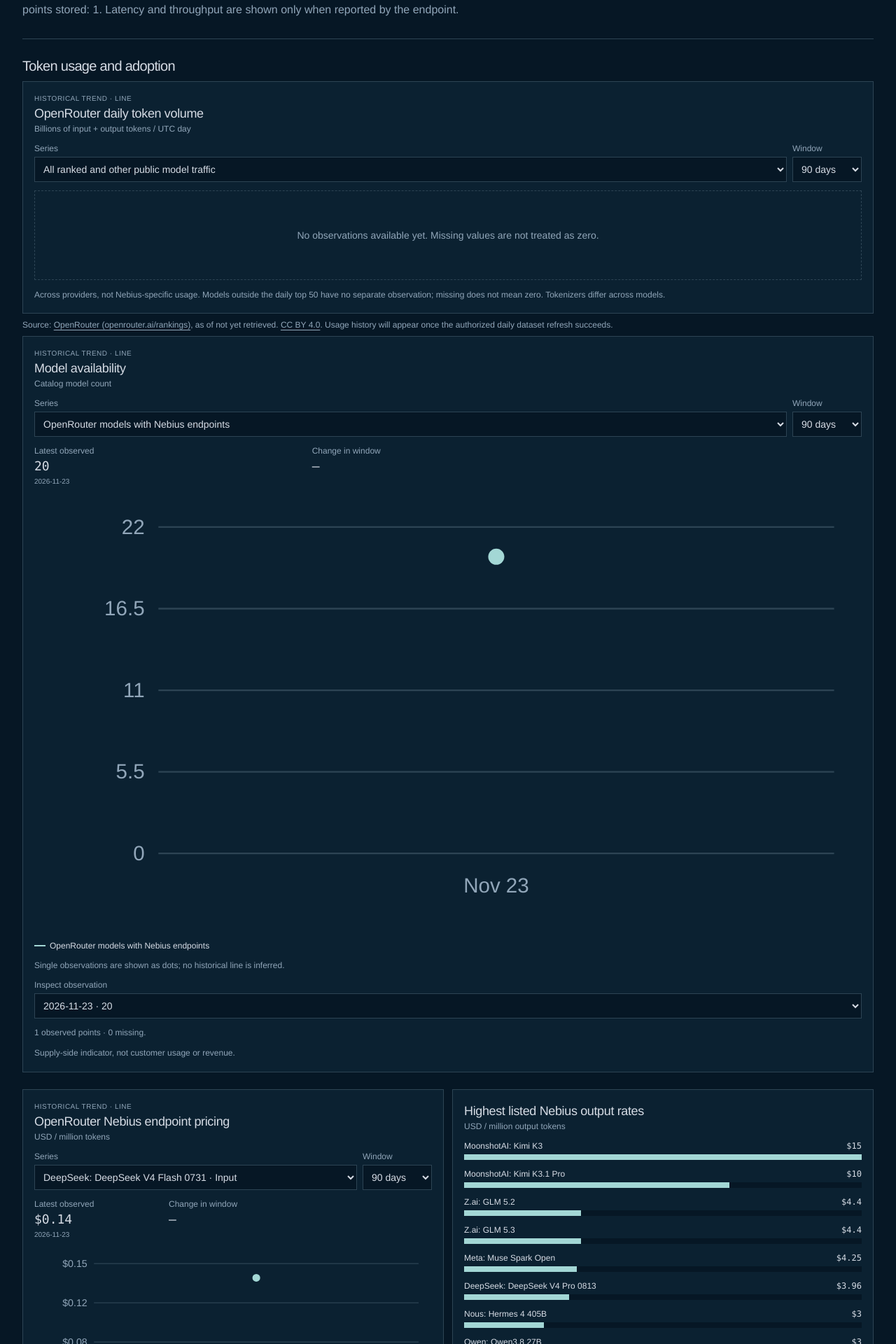
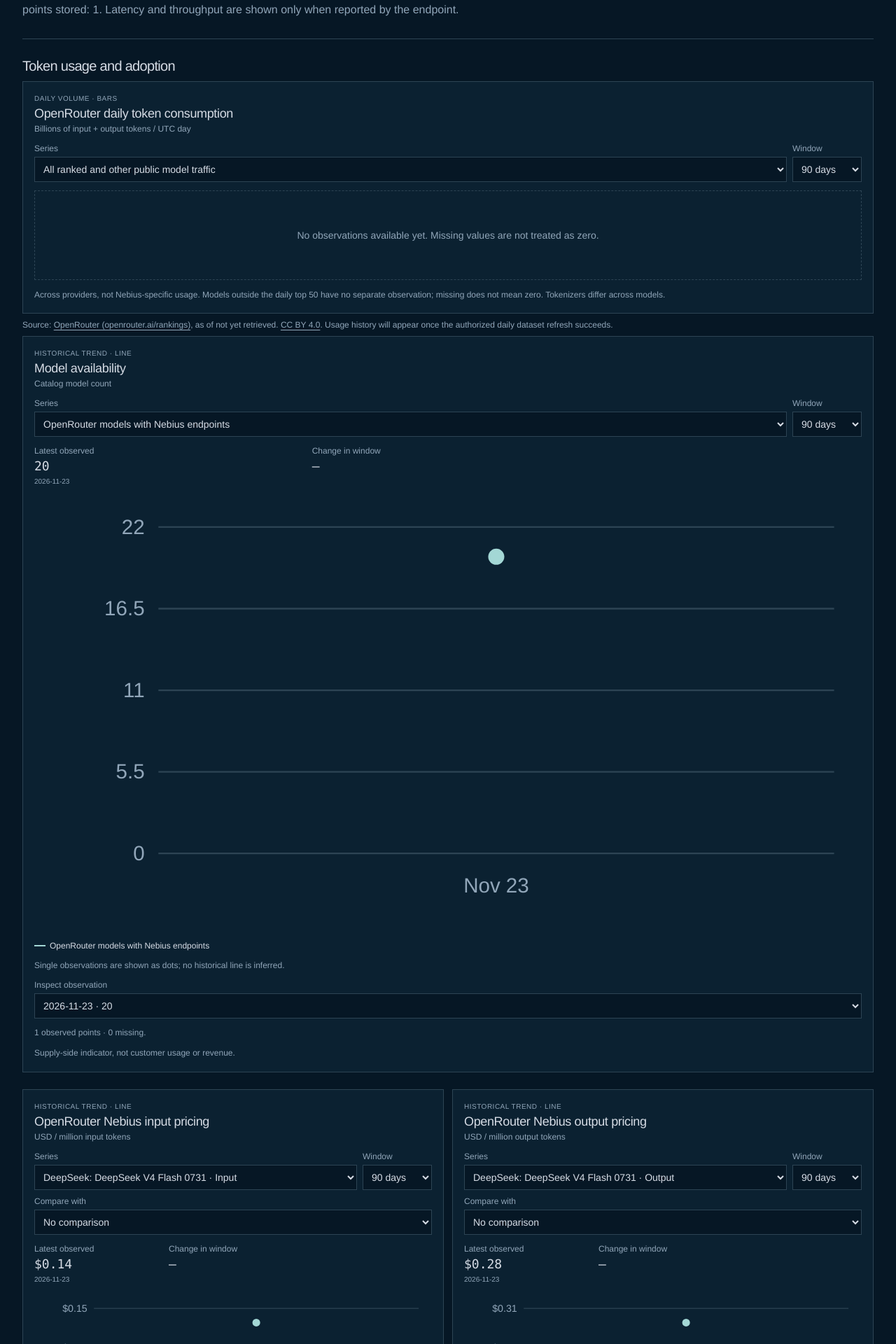
Before and after one commit to dfurry-boilermaker/nbismodel, a Next.js app: page /pricing/openrouter in a window 1280 px wide. Shown: the part 300-2220 px from the top of the page at 70% size. Built offline with nearby package versions, Linux system fonts and the light colour scheme.

Commit message:
Make price charts line-only and token consumption a daily bar chart

```diff
--- a/components/pricing-dashboard.tsx
+++ b/components/pricing-dashboard.tsx
@@ -1,5 +1,5 @@
-import {HistoryChart, PriceBars, type HistorySeries} from "@/components/pricing-charts";
-import {gpuHistory,gpuBars,tokenHistory,tokenBars,speedHistory,speedBars,routerHistory,routerBars,modelCountHistory} from "@/lib/pricing-history";
+import {HistoryChart, type HistorySeries} from "@/components/pricing-charts";
+import {gpuHistory,tokenHistory,speedHistory,routerHistory,modelCountHistory} from "@/lib/pricing-history";
 import usageJson from "@/data/pricing/openrouter-usage.json";
 
 type Usage = {asOf:string|null;days:{date:string;total:number;models:{id:string;tokens:number}[]}[]};
@@ -9,11 +9,24 @@ const series:HistorySeries[] = [{id:"all",label:"All ranked and other public mod
 
 export function UsageCharts(){
   return <section className="space-y-2"><h2 className="text-xl font-medium">Token usage and adoption</h2>
-    <HistoryChart title="OpenRouter daily token volume" series={series} unit="Billions of input + output tokens / UTC day" note="Across providers, not Nebius-specific usage. Models outside the daily top 50 have no separate observation; missing does not mean zero. Tokenizers differ across models."/>
+    <HistoryChart title="OpenRouter daily token consumption" kind="bar" series={series} unit="Billions of input + output tokens / UTC day" note="Across providers, not Nebius-specific usage. Models outside the daily top 50 have no separate observation; missing does not mean zero. Tokenizers differ across models."/>
     <p className="text-xs text-muted">Source: <a className="underline" href="https://openrouter.ai/rankings">OpenRouter (openrouter.ai/rankings)</a>, as of {usage.asOf??"not yet retrieved"}. <a className="underline" href="https://creativecommons.org/licenses/by/4.0/">CC BY 4.0</a>. {!usage.asOf && "Usage history will appear once the authorized daily dataset refresh succeeds."}</p>
     <HistoryChart title="Model availability" series={modelCountHistory} unit="Catalog model count" note="Supply-side indicator, not customer usage or revenue."/>
   </section>
 }
-export function GpuCharts(){return <div className="grid min-w-0 gap-3 lg:grid-cols-2"><HistoryChart title="GPU-hour price history" unit="USD / GPU-hour" series={gpuHistory} money note="Preemptible floors are not actual spot rates. L40S has separate CPU and RAM charges."/><PriceBars title="Current on-demand GPU rates" unit="USD / GPU-hour" rows={gpuBars} note="Separate regional SKUs may share the same list price."/></div>}
-export function FactoryCharts(){return <div className="grid min-w-0 gap-3 lg:grid-cols-2"><HistoryChart title="Token Factory price history" series={tokenHistory} unit="USD / million tokens" money/><PriceBars title="Highest listed output rates" rows={tokenBars} unit="USD / million output tokens" note="Top eight positive listed rates, not a usage-weighted average."/><HistoryChart title="Catalog throughput history" series={speedHistory} unit="Tokens / second" note="Published catalog speed, not realized token volume."/><PriceBars title="Highest catalog throughput" rows={speedBars} unit="Tokens / second" money={false} note="Top eight positive speeds; not independently benchmarked."/></div>}
-export function RouterCharts(){return <div className="grid min-w-0 gap-3 lg:grid-cols-2"><HistoryChart title="OpenRouter Nebius endpoint pricing" series={routerHistory} unit="USD / million tokens" money note="First listed Nebius endpoint per model; endpoint mix can change."/><PriceBars title="Highest listed Nebius output rates" rows={routerBars} unit="USD / million output tokens" note="Top eight listed rates, not realized revenue."/></div>}
+export function GpuCharts(){
+  return <HistoryChart title="GPU-hour price history" unit="USD / GPU-hour" series={gpuHistory} money compare note="Compare two GPU SKUs or pricing terms on a common axis. Preemptible floors are not actual spot rates. L40S has separate CPU and RAM charges."/>
+}
+export function FactoryCharts(){
+  return <div className="grid min-w-0 gap-3 lg:grid-cols-2">
+    <HistoryChart title="Token Factory input price history" series={tokenHistory.filter(s=>s.id.endsWith("|inputUsdPerMillion")||s.id.endsWith("|cachedInputUsdPerMillion"))} unit="USD / million input tokens" money compare/>
+    <HistoryChart title="Token Factory output price history" series={tokenHistory.filter(s=>s.id.endsWith("|outputUsdPerMillion"))} unit="USD / million output tokens" money compare/>
+    <div className="lg:col-span-2"><HistoryChart title="Catalog throughput history" series={speedHistory} unit="Tokens / second" compare note="Published catalog speed, not actual token consumption."/></div>
+  </div>
+}
+export function RouterCharts(){
+  return <div className="grid min-w-0 gap-3 lg:grid-cols-2">
+    <HistoryChart title="OpenRouter Nebius input pricing" series={routerHistory.filter(s=>s.id.endsWith("|promptPerToken"))} unit="USD / million input tokens" money compare note="First listed Nebius endpoint per model; endpoint mix can change."/>
+    <HistoryChart title="OpenRouter Nebius output pricing" series={routerHistory.filter(s=>s.id.endsWith("|completionPerToken"))} unit="USD / million output tokens" money compare note="First listed Nebius endpoint per model; endpoint mix can change."/>
+  </div>
+}
```
